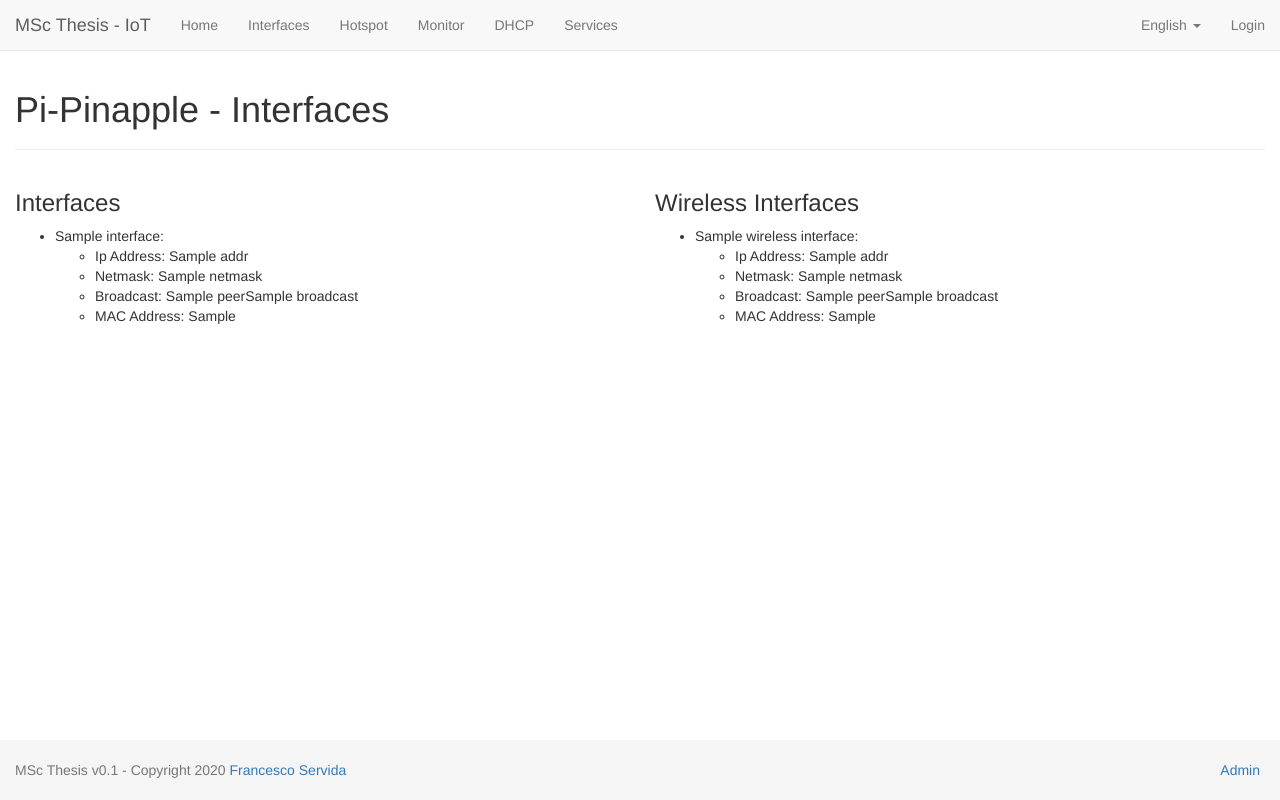
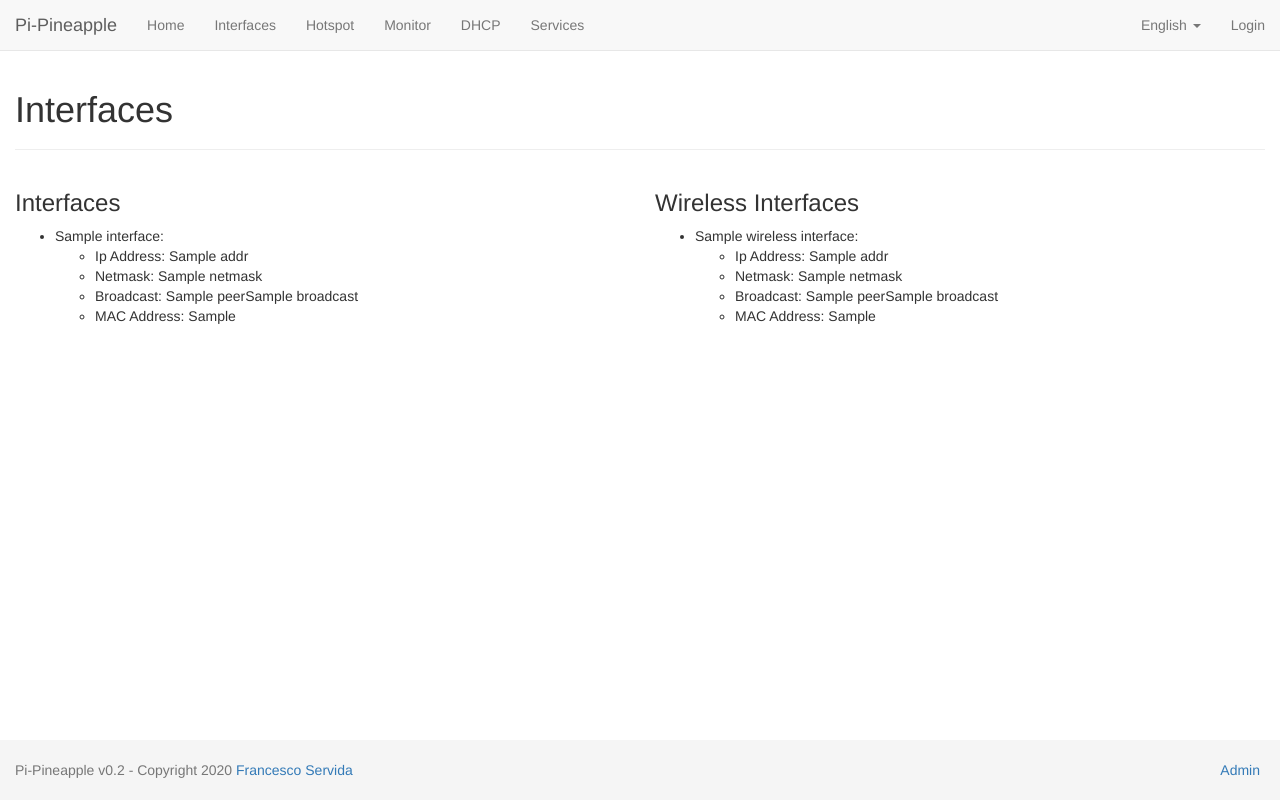
Before and after one commit to fservida/pi-pineapple, a Django app: template pi_pineapple/templates/dashboard/home/interfaces.html in a window 1280 px wide. Run offline with Django 3.2, Linux system fonts and the light colour scheme; the template is opened without the code that fills it: most values are stand-ins (such as "Sample title", 1, 10 or a date in 2020); some libraries are stand-ins or nearby versions.

Commit message:
Renamed App in Interface

```diff
--- a/pi_pineapple/templates/dashboard/home/dhcp.html
+++ b/pi_pineapple/templates/dashboard/home/dhcp.html
@@ -6,7 +6,7 @@
 {% block content %}
     <div class="container-fluid">
         <div class="page-header">
-            <h1>{% trans "Pi-Pinapple - DHCP Server" %}</h1>
+            <h1>{% trans "DHCP Server" %}</h1>
         </div>
         <div class="row home-container">
             {% include "dashboard/models/services/dhcp/status.html" %}
--- a/pi_pineapple/templates/dashboard/home/home.html
+++ b/pi_pineapple/templates/dashboard/home/home.html
@@ -6,7 +6,7 @@
 {% block content %}
     <div class="container-fluid">
         <div class="page-header">
-            <h1>{% trans "Pi-Pinapple - IoT Master Thesis - ESC" %}</h1>
+            <h1>{% trans "Status" %}</h1>
         </div>
         <div class="row home-container">
             <div class="col-md-2">
--- a/pi_pineapple/templates/dashboard/home/hostapd.html
+++ b/pi_pineapple/templates/dashboard/home/hostapd.html
@@ -6,7 +6,7 @@
 {% block content %}
     <div class="container-fluid">
         <div class="page-header">
-            <h1>{% trans "Pi-Pinapple - Hotspot" %}</h1>
+            <h1>{% trans "Hotspot" %}</h1>
         </div>
         <div class="row home-container">
             {% include "dashboard/models/services/hostapd/status.html" %}
--- a/pi_pineapple/templates/dashboard/home/interfaces.html
+++ b/pi_pineapple/templates/dashboard/home/interfaces.html
@@ -6,7 +6,7 @@
 {% block content %}
     <div class="container-fluid">
         <div class="page-header">
-            <h1>{% trans "Pi-Pinapple - Interfaces" %}</h1>
+            <h1>{% trans "Interfaces" %}</h1>
         </div>
 
         <div class="row home-container">
--- a/pi_pineapple/templates/dashboard/home/monitor.html
+++ b/pi_pineapple/templates/dashboard/home/monitor.html
@@ -6,7 +6,7 @@
 {% block content %}
     <div class="container-fluid">
         <div class="page-header">
-            <h1>{% trans "Pi-Pinapple - TLS Inspection" %}</h1>
+            <h1>{% trans "TLS Inspection" %}</h1>
         </div>
 
         <div class="row home-container">
--- a/pi_pineapple/templates/dashboard/home/services.html
+++ b/pi_pineapple/templates/dashboard/home/services.html
@@ -6,7 +6,7 @@
 {% block content %}
     <div class="container-fluid">
         <div class="page-header">
-            <h1>{% trans "Pi-Pinapple - Services" %}</h1>
+            <h1>{% trans "Services" %}</h1>
         </div>
 
         <div class="row home-container">
--- a/pi_pineapple/templates/dashboard/models/base.html
+++ b/pi_pineapple/templates/dashboard/models/base.html
@@ -8,8 +8,8 @@
 <head>
     <meta charset="UTF-8">
 
-    <title>{% block title %}Master Thesis{% endblock %}</title>
-    <meta name="description" content="MSc Thesis - IoT Devices">
+    <title>{% block title %}Pi-Pineapple{% endblock %}</title>
+    <meta name="description" content="Pi-Pineapple">
 
     <!-- Styles & Bootstrap style -->
     <link rel="stylesheet" type="text/css" href="{% static 'dashboard/style.css' %}">
@@ -31,7 +31,7 @@
                 <span class="icon-bar"></span>
                 <span class="icon-bar"></span>
             </button>
-            <a class="navbar-brand" href="{% url 'dashboard:homepage' %}">MSc Thesis - IoT</a>
+            <a class="navbar-brand" href="{% url 'dashboard:homepage' %}">Pi-Pineapple</a>
         </div>
         <!-- Collect the nav links, forms, and other content for toggling -->
         <div class="collapse navbar-collapse" id="bs-example-navbar-collapse-1">
@@ -100,7 +100,7 @@
 <footer class="footer navbar-default navbar-bottom">
     <div class="container-fluid">
         <p class="text-muted">
-            MSc Thesis v0.1 - Copyright {{ copyright_year }} <a href="//www.francescoservida.ch">Francesco
+            Pi-Pineapple v0.2 - Copyright {{ copyright_year }} <a href="//www.francescoservida.ch">Francesco
             Servida</a>
         </p>
         <div class="text-right">
```
